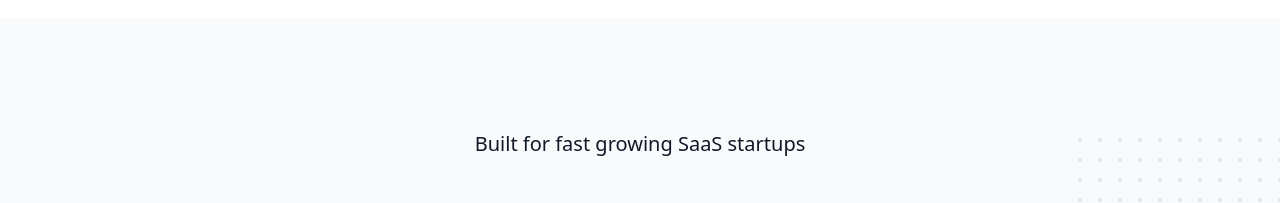
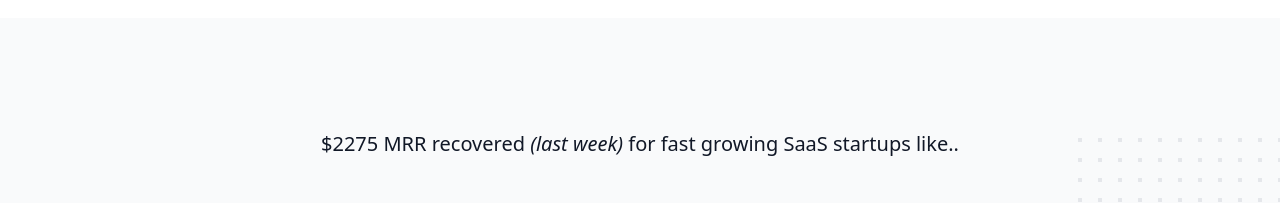
Before and after one commit to adityarao310/projectx-marketing, a plain HTML site: page index.html in a window 1280 px wide. Shown: the part 820-1023 px from the top of the page. Drawn offline with Linux system fonts and the light colour scheme; grey boxes are pictures that could not be loaded; a script that the page names is missing.

Commit message:
copy change

```diff
--- a/index.html
+++ b/index.html
@@ -111,7 +111,7 @@
   <!-- Dunning -->
   <div class="py-16 bg-gray-50 overflow-hidden lg:py-24">
     <div class="pb-8">
-      <p class="mt-4 max-w-3xl mx-auto text-center text-xl text-gray-900">Built for fast growing SaaS startups</p>
+      <p class="mt-4 max-w-3xl mx-auto text-center text-xl text-gray-900">$2275 MRR recovered <em>(last week)</em> for fast growing SaaS startups like..</p>
       <div class="mx-auto max-w-7xl py-12 px-4 sm:px-6 lg:px-8">
         <div class="grid grid-cols-2 gap-8 md:grid-cols-6 lg:grid-cols-5">
           <div class="col-span-1 flex justify-center md:col-span-2 lg:col-span-1">
```
